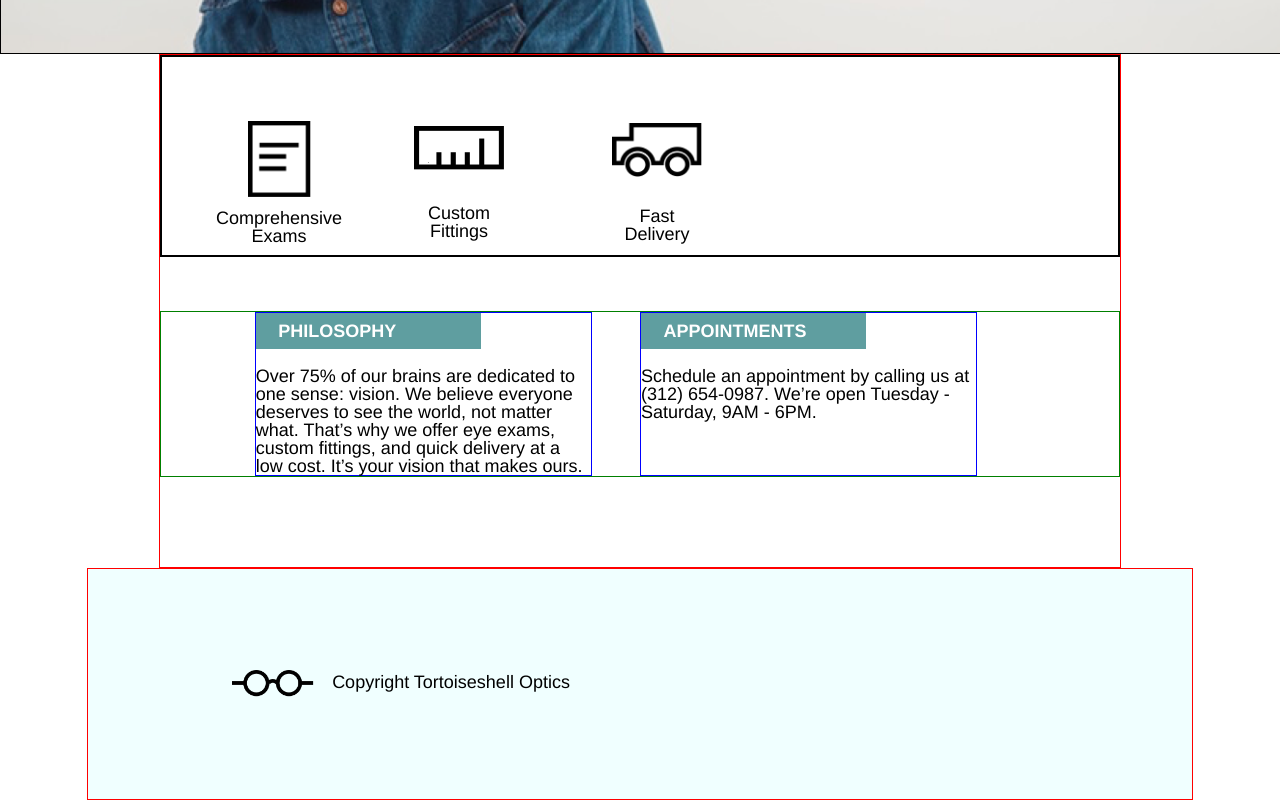
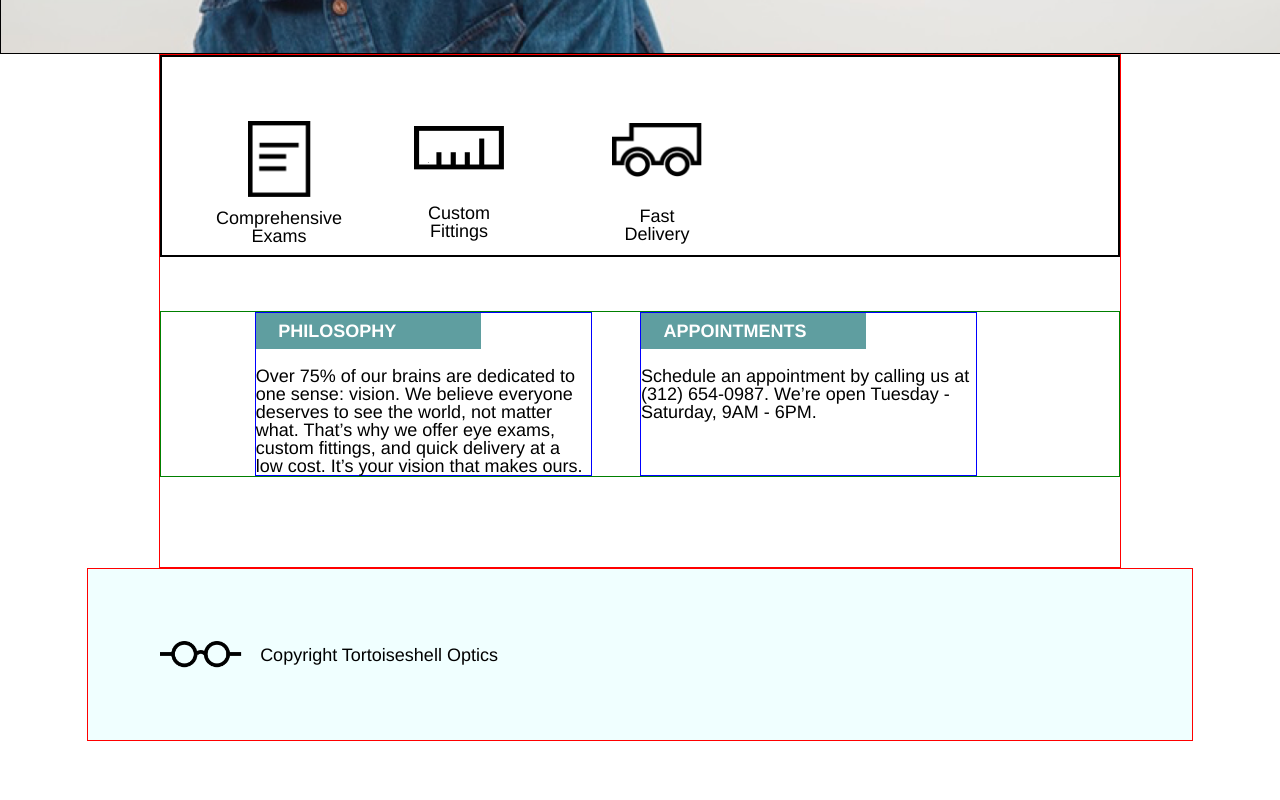
Before and after one commit to mvink11/TortoiseshellOptics, a plain HTML site: page index.html in a window 1280 px wide. Shown: the part 488-1288 px from the top of the page. After the commit the page ends 1229 px from the top, so only its background shows below. Drawn offline with Linux system fonts and the light colour scheme.

Commit message:
footer positioning

```diff
--- a/index.html
+++ b/index.html
@@ -66,7 +66,7 @@
 
     <!--Footer-->
     <footer class="container">
-      <div class="image-head">
+      <div class="footer">
         <img src="./resources/images/logo-black.png">
         <p>Copyright Tortoiseshell Optics</p>
       </div>
--- a/resources/css/style.css
+++ b/resources/css/style.css
@@ -39,8 +39,7 @@ body{
 }
 
 /*Nav bar - left side*/
-.image-head p{
-}
+
 .image-head{
   padding-left: 2rem;
   padding-top: 0.75rem;
@@ -171,3 +170,8 @@ footer img{
   margin-right: 1rem;
   display: inline-block;
 }
+.footer{
+  display: flex;
+  align-items: center;
+  flex-wrap: nowrap;
+}
```
